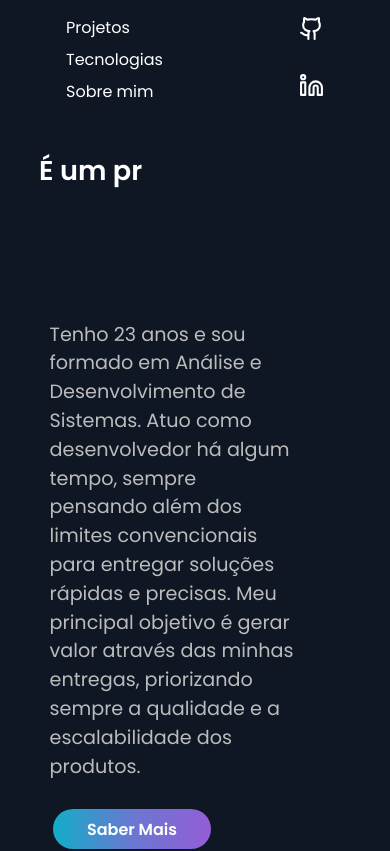
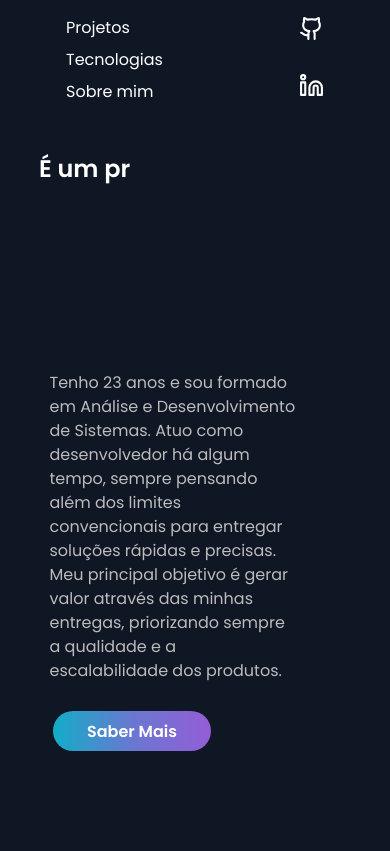
Before and after one commit to IagoNeres55/portifolio_onepage-vite, a React (Vite) app: page / in a window 390 px wide. Shown: the top 851 px of the page. Built offline with nearby package versions, Linux system fonts and the light colour scheme.

Commit message:
style: ajuste responsividade textos

```diff
--- a/src/pages/SectionText.jsx
+++ b/src/pages/SectionText.jsx
@@ -32,10 +32,10 @@ export default function SectionText() {
   return (
     <Flex justify="center" flexDirection="column" ml="10%" mt="8%">
       <Text
-        fontSize={{ base: "1.7rem", md: "2.5rem" }}
+        fontSize={{ base: "1.5rem", md: "2.5rem" }}
         fontFamily={"Poppins, sans-serif"}
         fontWeight="600"
-        height={"18vh"}
+        height={{ base: "24vh", md: "18vh" }}
         w={"80%"}
       >
         {text}
@@ -45,7 +45,7 @@ export default function SectionText() {
         w={{ base: "70%", md: "65%" }}
         ml="3%"
         mt={{ base: "5%", md: "1%" }}
-        fontSize={{ base: "1.2rem", md: "1.4rem" }}
+        fontSize={{ base: "1rem", md: "1.4rem" }}
       >
         Tenho 23 anos e sou formado em Análise e Desenvolvimento de Sistemas.
         Atuo como desenvolvedor há algum tempo, sempre pensando além dos limites
```
